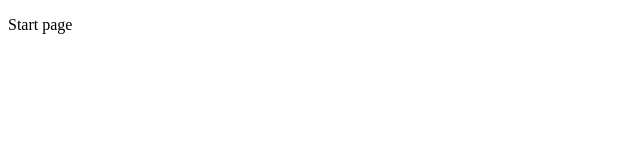
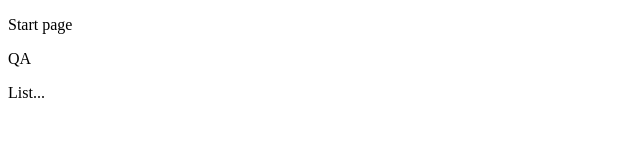
Before and after one commit to duxard/tmp_react_20200204, a React (Create React App) app: page / in a window 1280 px wide. Shown: the top 160 px of the page, without its empty margins (0-640 px from the left). Built offline with nearby package versions, Linux system fonts and the light colour scheme; the HTML template or start-up script is replaced by a standard one.

Commit message:
starting to work

```diff
--- a/package.json
+++ b/package.json
@@ -6,6 +6,7 @@
     "@testing-library/jest-dom": "^4.2.4",
     "@testing-library/react": "^9.4.0",
     "@testing-library/user-event": "^7.2.1",
+    "axios": "^0.19.2",
     "react": "^16.12.0",
     "react-dom": "^16.12.0",
     "react-scripts": "3.3.1"
--- a/src/App.js
+++ b/src/App.js
@@ -1,9 +1,11 @@
 import React from 'react';
+import HerokuList from "./components/HerokuList";
 
 function App() {
   return (
     <div className="App">
       <p>Start page</p>
+      <HerokuList env="QA"/>
     </div>
   );
 }
--- /dev/null
+++ b/src/components/HerokuList.js
@@ -0,0 +1,22 @@
+import React from 'react';
+// import HerokuService from "../services/HerokuService";
+
+export default class HerokuList extends React.Component {
+  constructor(props) {
+    super(props);
+    // this._herokuService = new HerokuService();
+  }
+
+  componentDidMount() {
+    // console.log( this._herokuService.getTodos() );
+  }
+
+  render() {
+    return (
+      <div>
+        <p>{this.props.env}</p>
+        <p>List...</p>
+      </div>
+    );
+  }
+}
--- /dev/null
+++ b/src/services/HerokuService.js
@@ -0,0 +1,17 @@
+// import axios from 'axios';
+//
+// export default class HerokuService {
+//   constructor() {
+//     this._apiBase = 'https://jsonplaceholder.typicode.com/users';
+//   }
+//
+//   getTodos = async (url) => {
+//     try {
+//       console.log('starting');
+//       const response = await axios.get(this._apiBase);
+//       return response;
+//   } catch(error) {
+//       console.log(error);
+//     }
+//   }
+// }
```
